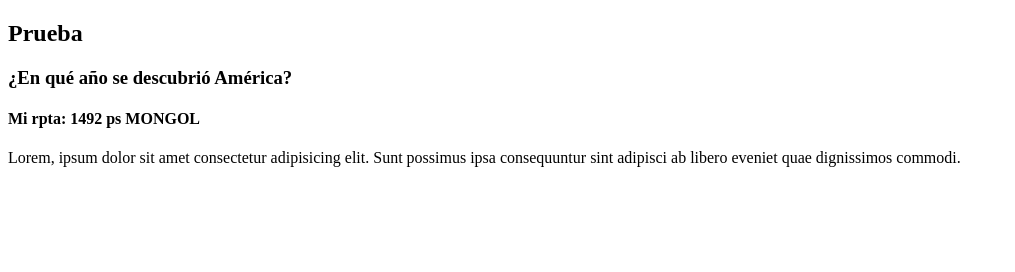
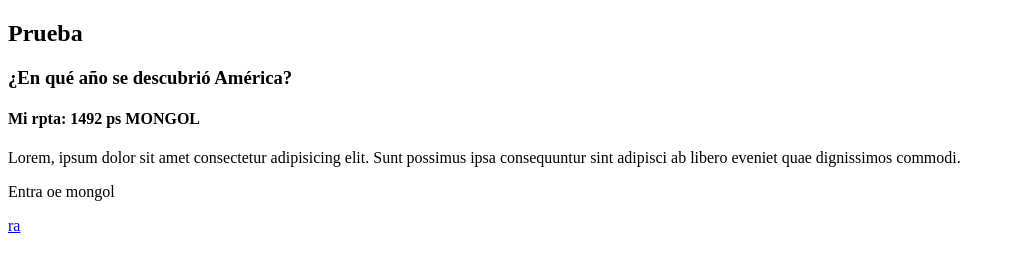
Before and after one commit to adrianmircor/git-test, a plain HTML site: page index.html in a window 1280 px wide. Shown: the whole page, without its empty margins (0-1015 px from the left). Drawn offline with Linux system fonts and the light colour scheme.

Commit message:
add link meet

```diff
--- a/index.html
+++ b/index.html
@@ -16,5 +16,7 @@
       ipsa consequuntur sint adipisci ab libero eveniet quae dignissimos
       commodi.
     </p>
+    <p>Entra oe mongol</p>
+    <a href="https://meet.google.com/uum-rajn-skr">ra</a>
   </body>
 </html>
```
